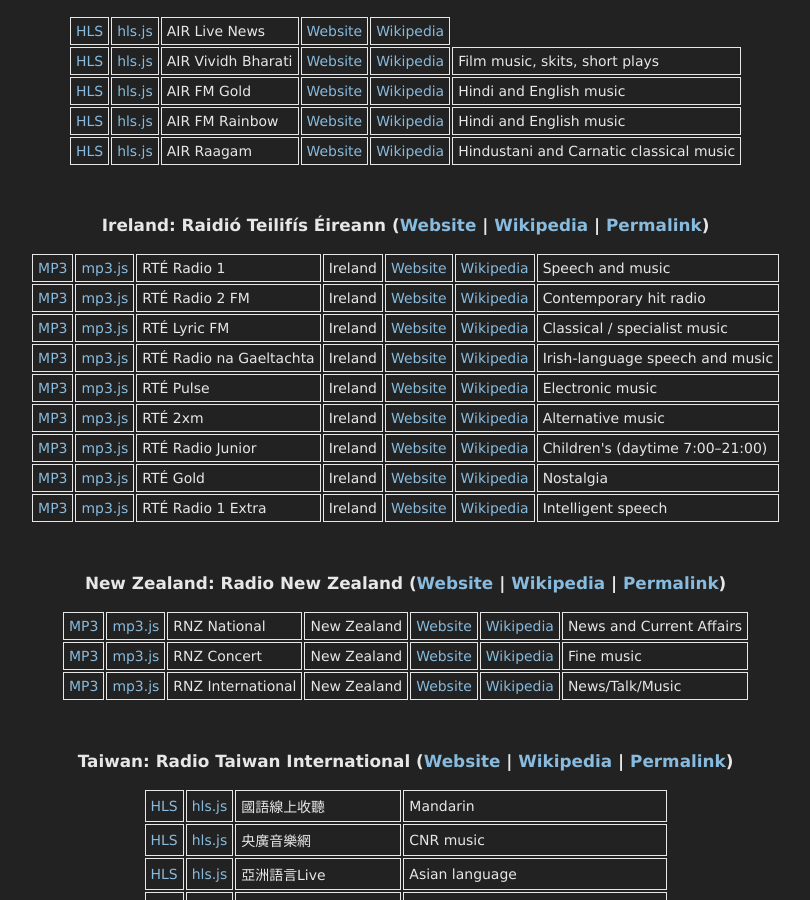
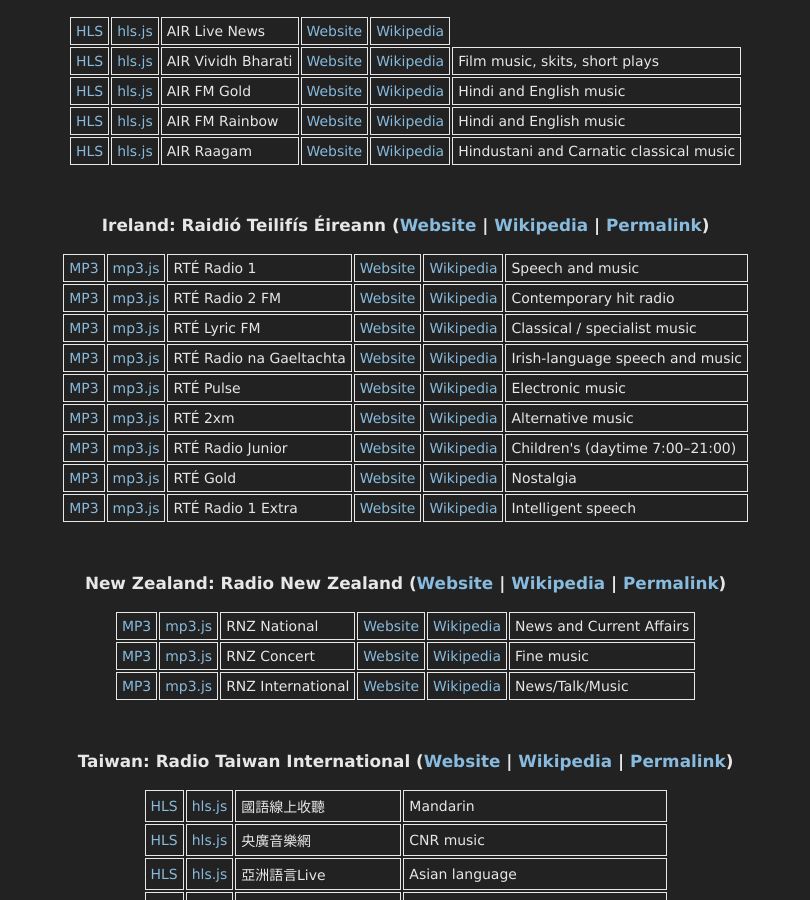
Before and after one commit to danburd/danburd.github.io, a Jekyll site: the page radio.html, which Jekyll copies as it is, in a window 1280 px wide and 900 px high, scrolled down 3413 px. Shown: the whole window, without its empty margins (236-1046 px from the left). Built offline with Jekyll 4.4.1, drawn with Linux system fonts in a browser that asks for light colours.

Commit message:
Update radio.html

```diff
--- a/radio.html
+++ b/radio.html
@@ -927,7 +927,6 @@
    <td><a href="http://icecast2.rte.ie/radio1" type="audio/mpeg">MP3</a></td>
    <td><a href="/mp3js.html?stream=http://icecast2.rte.ie/radio1">mp3.js</a></td>
    <td>RTÉ Radio 1</td>
-   <td>Ireland</td>
    <td><a href="https://www.rte.ie/radio1/">Website</a></td>
    <td><a href="https://en.wikipedia.org/wiki/RT%C3%89_Radio_1">Wikipedia</a></td>
    <td>Speech and music</td>
@@ -936,7 +935,6 @@
    <td><a href="http://icecast1.rte.ie/2fm" type="audio/mpeg">MP3</a></td>
    <td><a href="/mp3js.html?stream=http://icecast1.rte.ie/2fm">mp3.js</a></td>
    <td>RTÉ Radio 2 FM</td>
-   <td>Ireland</td>
    <td><a href="https://www.rte.ie/2fm/">Website</a></td>
    <td><a href="https://en.wikipedia.org/wiki/RT%C3%89_2FM">Wikipedia</a></td>
    <td>Contemporary hit radio</td>
@@ -945,7 +943,6 @@
    <td><a href="http://icecast2.rte.ie/lyric" type="audio/mpeg">MP3</a></td>
    <td><a href="/mp3js.html?stream=http://icecast2.rte.ie/lyric">mp3.js</a></td>
    <td>RTÉ Lyric FM</td>
-   <td>Ireland</td>
    <td><a href="https://www.rte.ie/lyricfm/">Website</a></td>
    <td><a href="https://en.wikipedia.org/wiki/RT%C3%89_Lyric_FM">Wikipedia</a></td>
    <td>Classical / specialist music</td>
@@ -954,7 +951,6 @@
    <td><a href="http://icecast1.rte.ie/rnag" type="audio/mpeg">MP3</a></td>
    <td><a href="/mp3js.html?stream=http://icecast1.rte.ie/rnag">mp3.js</a></td>
    <td>RTÉ Radio na Gaeltachta</td>
-   <td>Ireland</td>
    <td><a href="https://www.rte.ie/rnag/">Website</a></td>
    <td><a href="https://en.wikipedia.org/wiki/RT%C3%89_Raidi%C3%B3_na_Gaeltachta">Wikipedia</a></td>
    <td>Irish-language speech and music</td>
@@ -963,7 +959,6 @@
    <td><a href="http://icecast2.rte.ie/pulse" type="audio/mpeg">MP3</a></td>
    <td><a href="/mp3js.html?stream=http://icecast2.rte.ie/pulse">mp3.js</a></td>
    <td>RTÉ Pulse</td>
-   <td>Ireland</td>
    <td><a href="https://pulse.rte.ie/">Website</a></td>
    <td><a href="https://en.wikipedia.org/wiki/RT%C3%89_Pulse">Wikipedia</a></td>
    <td>Electronic music</td>
@@ -972,7 +967,6 @@
    <td><a href="http://icecast2.rte.ie/2xm" type="audio/mpeg">MP3</a></td>
    <td><a href="/mp3js.html?stream=http://icecast2.rte.ie/2xm">mp3.js</a></td>
    <td>RTÉ 2xm</td>
-   <td>Ireland</td>
    <td><a href="https://2xm.rte.ie/">Website</a></td>
    <td><a href="https://en.wikipedia.org/wiki/RT%C3%89_2XM">Wikipedia</a></td>
    <td>Alternative music</td>
@@ -981,7 +975,6 @@
    <td><a href="http://icecast2.rte.ie/junior" type="audio/mpeg">MP3</a></td>
    <td><a href="/mp3js.html?stream=http://icecast2.rte.ie/junior">mp3.js</a></td>
    <td>RTÉ Radio Junior</td>
-   <td>Ireland</td>
    <td><a href="https://rtejr.rte.ie/rtejr-listen/">Website</a></td>
    <td><a href="https://en.wikipedia.org/wiki/RT%C3%89_Junior">Wikipedia</a></td>
    <td>Children's (daytime 7:00–21:00)</td>
@@ -990,7 +983,6 @@
    <td><a href="http://icecast2.rte.ie/gold" type="audio/mpeg">MP3</a></td>
    <td><a href="/mp3js.html?stream=http://icecast2.rte.ie/gold">mp3.js</a></td>
    <td>RTÉ Gold</td>
-   <td>Ireland</td>
    <td><a href="https://gold.rte.ie/">Website</a></td>
    <td><a href="https://en.wikipedia.org/wiki/RT%C3%89_Gold">Wikipedia</a></td>
    <td>Nostalgia</td>
@@ -999,7 +991,6 @@
    <td><a href="http://icecast2.rte.ie/radio1extra" type="audio/mpeg">MP3</a></td>
    <td><a href="/mp3js.html?stream=http://icecast2.rte.ie/radio1extra">mp3.js</a></td>
    <td>RTÉ Radio 1 Extra</td>
-   <td>Ireland</td>
    <td><a href="https://www.rte.ie/digitalradio/radio1extra/">Website</a></td>
    <td><a href="https://en.wikipedia.org/wiki/RT%C3%89_Radio_1_Extra">Wikipedia</a></td>
    <td>Intelligent speech</td>
@@ -1015,7 +1006,6 @@
    <td><a href="https://stream-ice.radionz.co.nz/national.mp3" type="audio/mpeg">MP3</a></td>
    <td><a href="/mp3js.html?stream=https://stream-ice.radionz.co.nz/national.mp3">mp3.js</a></td>
    <td>RNZ National</td>
-   <td>New Zealand</td>
    <td><a href="https://www.radionz.co.nz/audio/live/national">Website</a></td>
    <td><a href="https://en.wikipedia.org/wiki/RNZ_National">Wikipedia</a></td>
    <td>News and Current Affairs</td>
@@ -1024,7 +1014,6 @@
    <td><a href="https://stream-ice.radionz.co.nz/concert.mp3" type="audio/mpeg">MP3</a></td>
    <td><a href="/mp3js.html?stream=https://stream-ice.radionz.co.nz/concert.mp3">mp3.js</a></td>
    <td>RNZ Concert</td>
-   <td>New Zealand</td>
    <td><a href="https://www.radionz.co.nz/audio/live/concert">Website</a></td>
    <td><a href="https://en.wikipedia.org/wiki/Radio_New_Zealand#RNZ_Concert">Wikipedia</a></td>
    <td>Fine music</td>
@@ -1033,7 +1022,6 @@
    <td><a href="https://stream-ice.radionz.co.nz/international.mp3" type="audio/mpeg">MP3</a></td>
    <td><a href="/mp3js.html?stream=https://stream-ice.radionz.co.nz/international.mp3">mp3.js</a></td>
    <td>RNZ International</td>
-   <td>New Zealand</td>
    <td><a href="https://www.radionz.co.nz/audio/live/international">Website</a></td>
    <td><a href="https://en.wikipedia.org/wiki/Radio_New_Zealand#RNZ_Pacific">Wikipedia</a></td>
    <td>News/Talk/Music</td>
```
